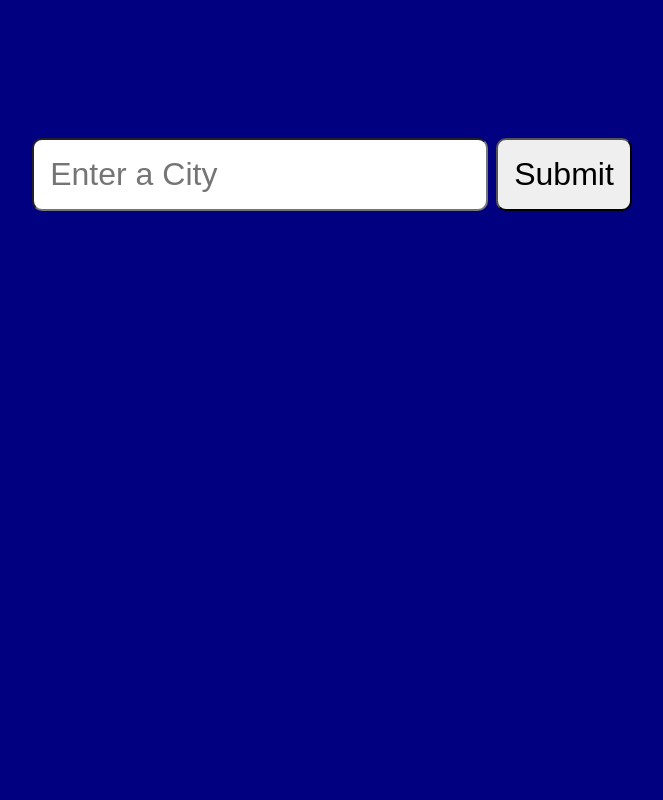
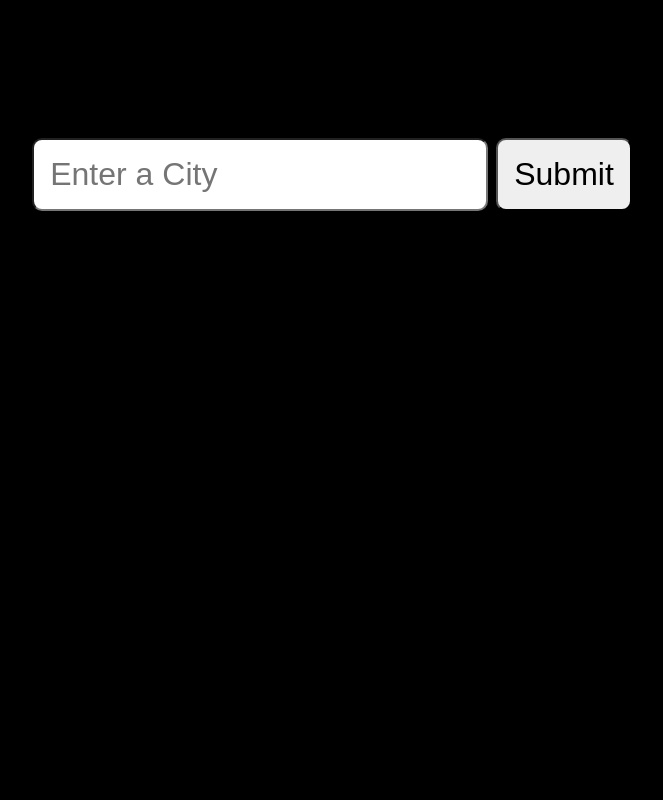
Before and after one commit to Jannin2/python-weather, a Flask app: page / in a window 1280 px wide. Shown: the whole page, without its empty margins (308-971 px from the left). Run offline with Flask 3, Linux system fonts and the light colour scheme.

Commit message:
Update style.css

```diff
--- a/static/styles/style.css
+++ b/static/styles/style.css
@@ -6,8 +6,8 @@
 
 body {
     padding: 2rem;
-    background-color: #000080;
-    color: navy;
+    background-color: #000000;
+    color: black;
     min-height: 100vh;
     display: flex;
     flex-direction: column;
```
